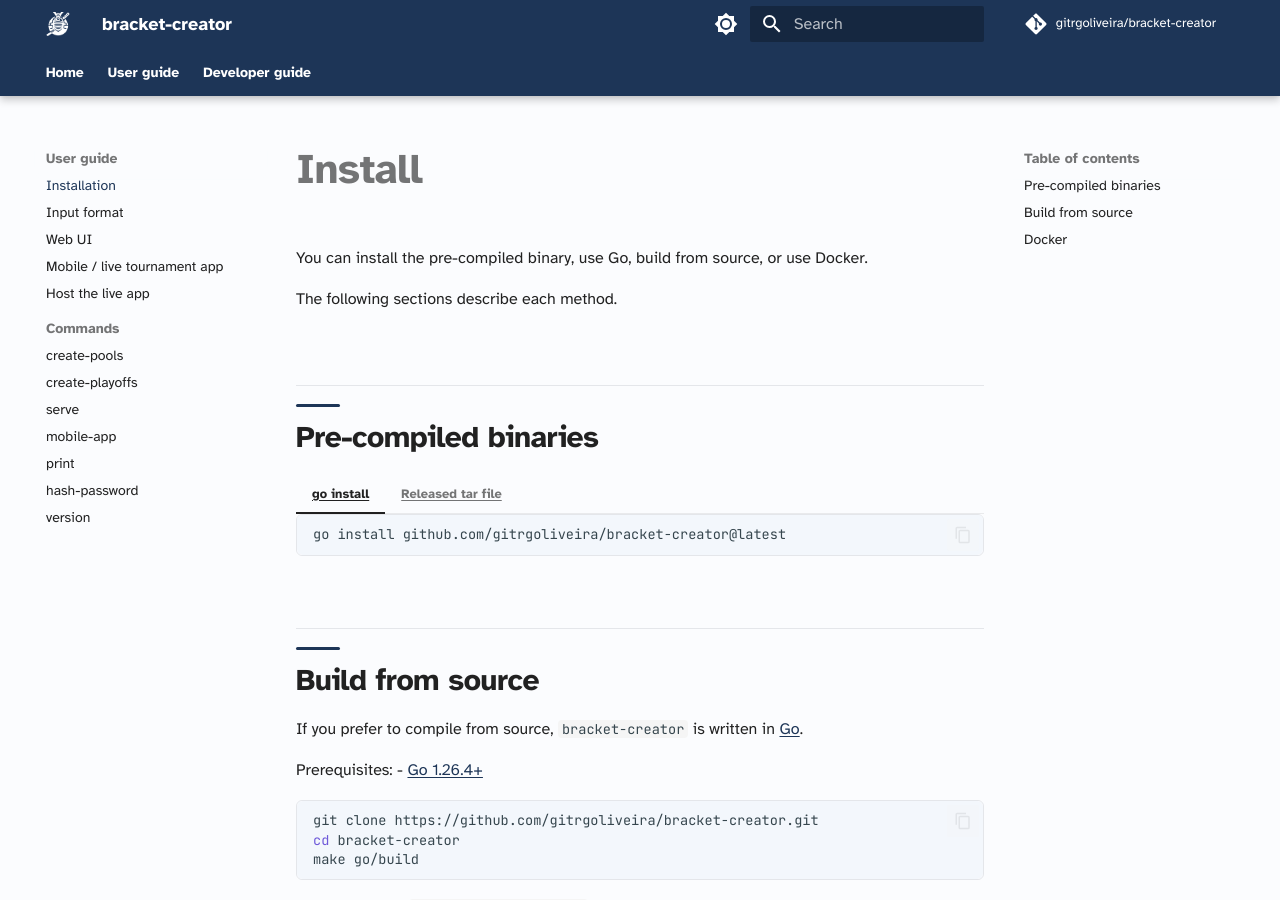
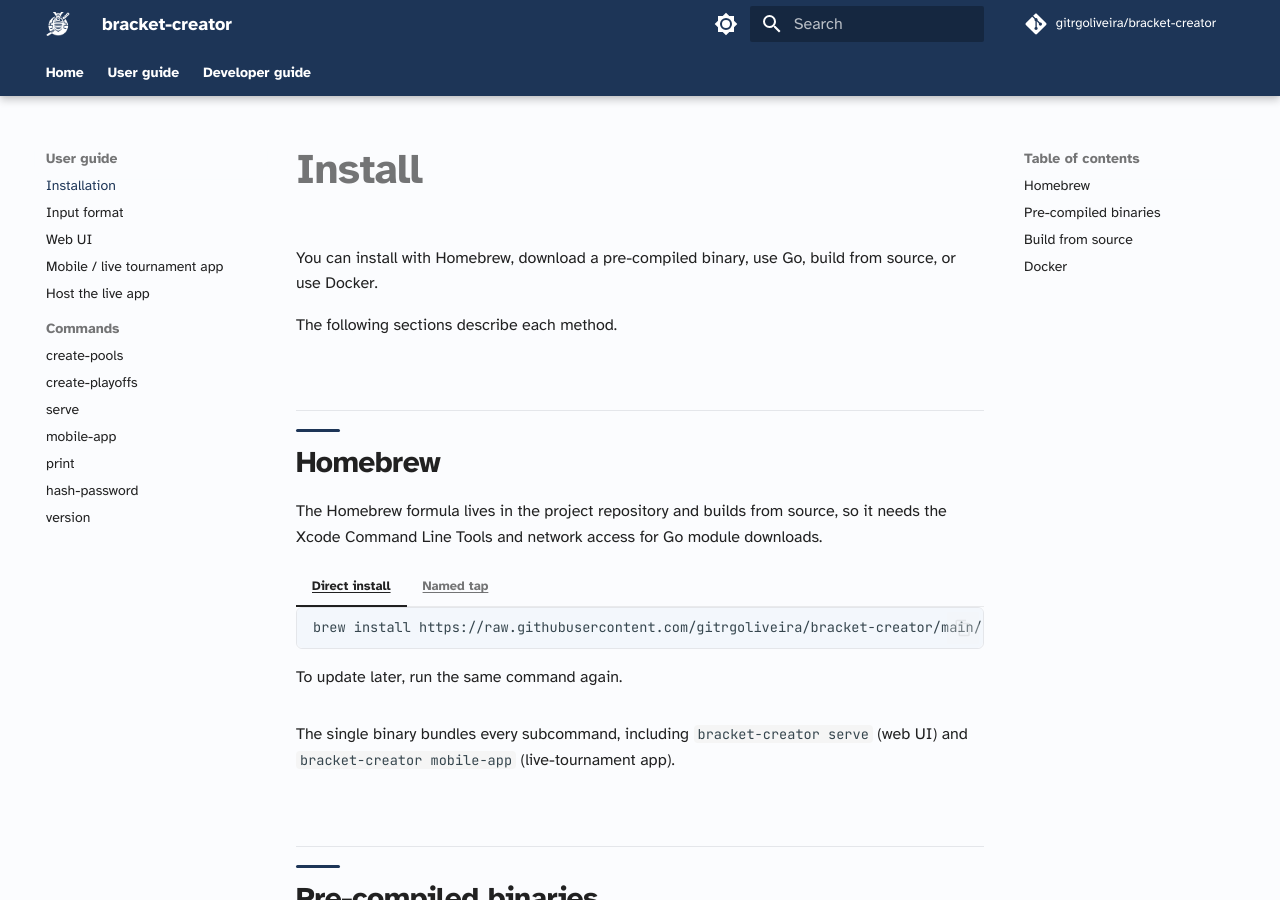
Before and after one commit to gitrgoliveira/bracket-creator, an MkDocs documentation site: the page built from docs/user-guide/getting-started.md, in a window 1280 px wide and 900 px high. Built offline with MkDocs 1.6.1 and Material for MkDocs 9.7.7, drawn with Linux system fonts in a browser that asks for light colours; comment, search, counter and statistics services are not loaded.

Commit message:
docs(mp-5rg5): document Homebrew install in getting-started
The Install page listed go install, tar, source, and Docker but not the new
Homebrew formula. Add a Homebrew section with tabbed direct-install and
named-tap methods, mirroring the README. Strict `make docs/build` passes.

Co-Authored-By: Claude Opus 4.8 <noreply@anthropic.com>

````diff
--- a/docs/user-guide/getting-started.md
+++ b/docs/user-guide/getting-started.md
@@ -1,8 +1,33 @@
 # Install
 
-You can install the pre-compiled binary, use Go, build from source, or use Docker.
+You can install with Homebrew, download a pre-compiled binary, use Go, build from source, or use Docker.
 
 The following sections describe each method.
+
+## Homebrew
+
+The Homebrew formula lives in the project repository and builds from source, so it needs the Xcode Command Line Tools and network access for Go module downloads.
+
+=== "Direct install"
+
+    ```bash
+    brew install https://raw.githubusercontent.com/gitrgoliveira/bracket-creator/main/Formula/bracket-creator.rb
+    ```
+
+    To update later, run the same command again.
+
+=== "Named tap"
+
+    Add the repository as a tap so `brew upgrade` tracks it:
+
+    ```bash
+    brew tap gitrgoliveira/kendo https://github.com/gitrgoliveira/bracket-creator
+    brew install gitrgoliveira/kendo/bracket-creator
+    ```
+
+    The tap is named `kendo` rather than `bracket-creator` because the latter would resolve to a separate, unmaintained `homebrew-bracket-creator` repository.
+
+The single binary bundles every subcommand, including `bracket-creator serve` (web UI) and `bracket-creator mobile-app` (live-tournament app).
 
 ## Pre-compiled binaries
 
````
